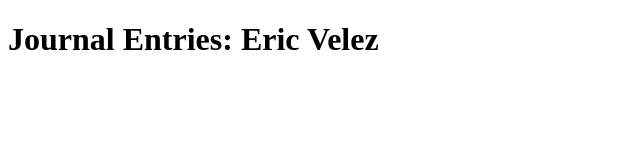
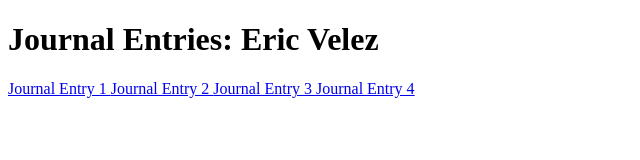
Before and after one commit to Vedd7224/Vedd7224.github.io, a plain HTML site: page index.html in a window 1280 px wide. Shown: the whole page, without its empty margins (0-640 px from the left). Drawn offline with Linux system fonts and the light colour scheme.

Commit message:
added all journal entry links

```diff
--- a/index.html
+++ b/index.html
@@ -8,12 +8,16 @@
   <body>
     <h1>Journal Entries: Eric Velez</h1>
 
+    <a href="entryone.html"> Journal Entry 1 </a>
 
 
+    <a href="entrytwo.html"> Journal Entry 2 </a>
 
 
+    <a href="entrythree.html"> Journal Entry 3 </a>
 
 
+    <a href="entryfour.html"> Journal Entry 4 </a>
 
   </body>
 </html>
```
